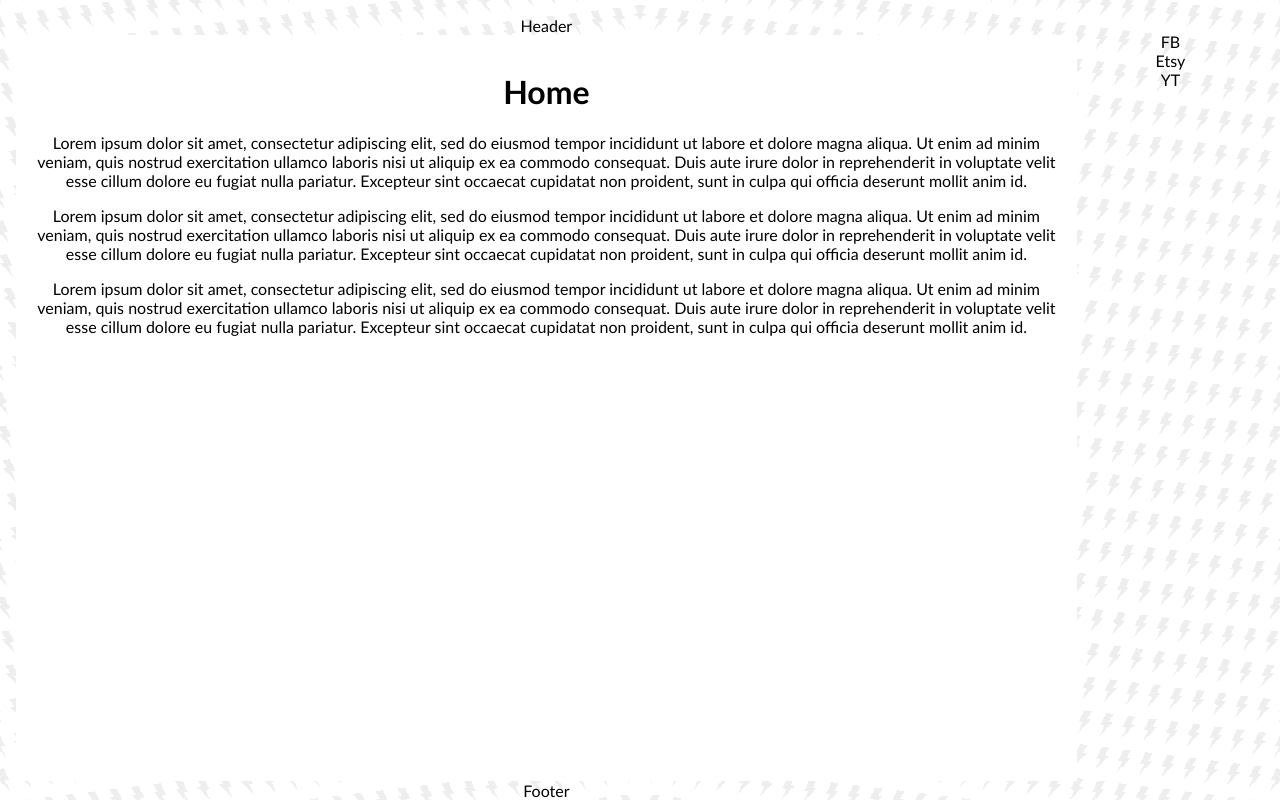
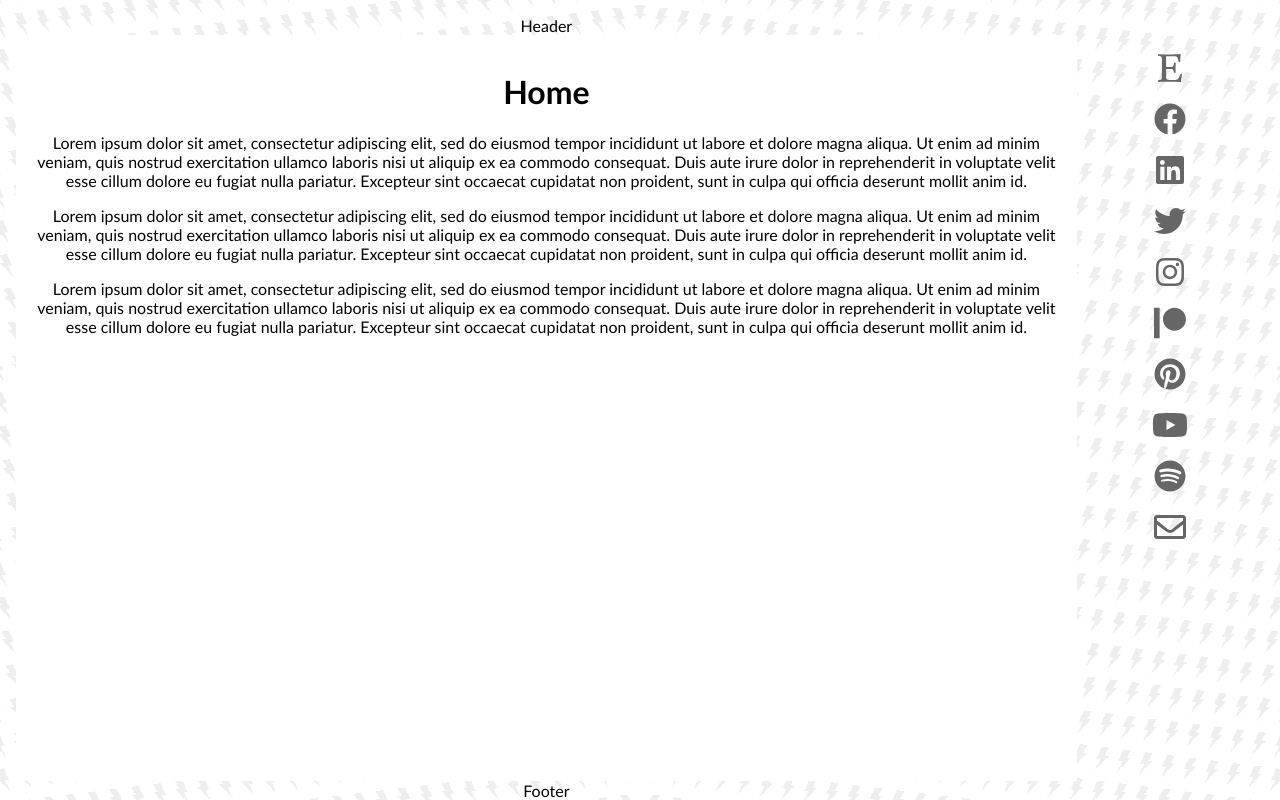
Before and after one commit to cowlik/skydottir, a Next.js app: page / in a window 1280 px wide. Built offline with nearby package versions, Linux system fonts and the light colour scheme.

Commit message:
added FontAwesome & SASS vars, incorporated into Nav

```diff
--- a/components/Nav/Nav.module.scss
+++ b/components/Nav/Nav.module.scss
@@ -1,3 +1,5 @@
+@import 'styles/variables';
+
 .container {
 	top: 0;
 	left: 0;
@@ -5,6 +7,20 @@
 
 	ul {
 		padding: 0;
+		color: #666;
+		font-size: 2rem;
 		list-style: none;
 	}
+
+	li {
+		margin-bottom: 0.75rem;
+	}
+
+	a {
+		transition: 0.25s color ease-out;
+
+		&:hover {
+			color: $skydottir-red;
+		}
+	}
 }
--- a/components/Nav/index.js
+++ b/components/Nav/index.js
@@ -1,4 +1,5 @@
 import styles from './Nav.module.scss';
+import { FontAwesomeIcon } from '@fortawesome/react-fontawesome';
 import useFetch from 'hooks/useFetch';
 
 const Nav = () => {
@@ -13,8 +14,14 @@
 				{response &&
 					response.map((item, i) => (
 						<li key={i}>
-							<a href={item.url} target='_blank'>
-								{item.title}
+							<a
+								href={item.url}
+								title={item.title}
+								target='_blank'
+							>
+								<FontAwesomeIcon
+									icon={[item.icon.prefix, item.icon.name]}
+								/>
 							</a>
 						</li>
 					))}
--- a/pages/_app.js
+++ b/pages/_app.js
@@ -1,6 +1,11 @@
 import 'styles/globals.scss';
 import Bg from 'components/Bg';
 import Layout from 'components/Layout';
+import { library } from '@fortawesome/fontawesome-svg-core';
+import { fab } from '@fortawesome/free-brands-svg-icons';
+import { faEnvelope } from '@fortawesome/free-regular-svg-icons';
+
+library.add(fab, faEnvelope);
 
 export default function App({ Component, pageProps }) {
 	return (
--- a/public/content/nav.json
+++ b/public/content/nav.json
@@ -1,14 +1,82 @@
 [
 	{
-		"title": "FB",
-		"url": "https://www.facebook.com"
+		"title": "Etsy",
+		"url": "https://www.etsy.com/shop/skydottir/",
+		"icon": {
+			"prefix": "fab",
+			"name": "etsy"
+		}
 	},
 	{
-		"title": "Etsy",
-		"url": "https://www.etsy.com"
+		"title": "Facebook",
+		"url": "https://www.facebook.com/skydottir/",
+		"icon": {
+			"prefix": "fab",
+			"name": "facebook"
+		}
 	},
 	{
-		"title": "YT",
-		"url": "https://www.youtube.com"
+		"title": "LinkedIn",
+		"url": "https://www.linkedin.com/in/alisondahmen/",
+		"icon": {
+			"prefix": "fab",
+			"name": "linkedin"
+		}
+	},
+	{
+		"title": "Twitter",
+		"url": "https://www.twitter.com/skydottir/",
+		"icon": {
+			"prefix": "fab",
+			"name": "twitter"
+		}
+	},
+	{
+		"title": "Instagram",
+		"url": "https://www.instagram.com/skydottir/",
+		"icon": {
+			"prefix": "fab",
+			"name": "instagram"
+		}
+	},
+	{
+		"title": "Patreon",
+		"url": "http://www.princessofhelp.com/",
+		"icon": {
+			"prefix": "fab",
+			"name": "patreon"
+		}
+	},
+	{
+		"title": "Pinterest",
+		"url": "https://www.pinterest.com/skydottir/",
+		"icon": {
+			"prefix": "fab",
+			"name": "pinterest"
+		}
+	},
+	{
+		"title": "Youtube",
+		"url": "https://www.youtube.com/c/skydottir/",
+		"icon": {
+			"prefix": "fab",
+			"name": "youtube"
+		}
+	},
+	{
+		"title": "Spotify",
+		"url": "https://open.spotify.com/user/skydottir/",
+		"icon": {
+			"prefix": "fab",
+			"name": "spotify"
+		}
+	},
+	{
+		"title": "Email",
+		"url": "mailto:alisondahmen@gmail.com",
+		"icon": {
+			"prefix": "far",
+			"name": "envelope"
+		}
 	}
 ]
--- /dev/null
+++ b/styles/_variables.scss
@@ -0,0 +1,2 @@
+$skydottir-red: #a7272b;
+$skydottir-blue: #0093b2;
--- a/styles/globals.scss
+++ b/styles/globals.scss
@@ -1,3 +1,5 @@
+@import 'variables';
+
 html,
 body {
 	padding: 0;
```
Also changed, not shown: package.json (+9 -2 lines), public/content/nav.md (deleted, +0 -5 lines), 1 other file (tests, documents, lock files or other folders).
